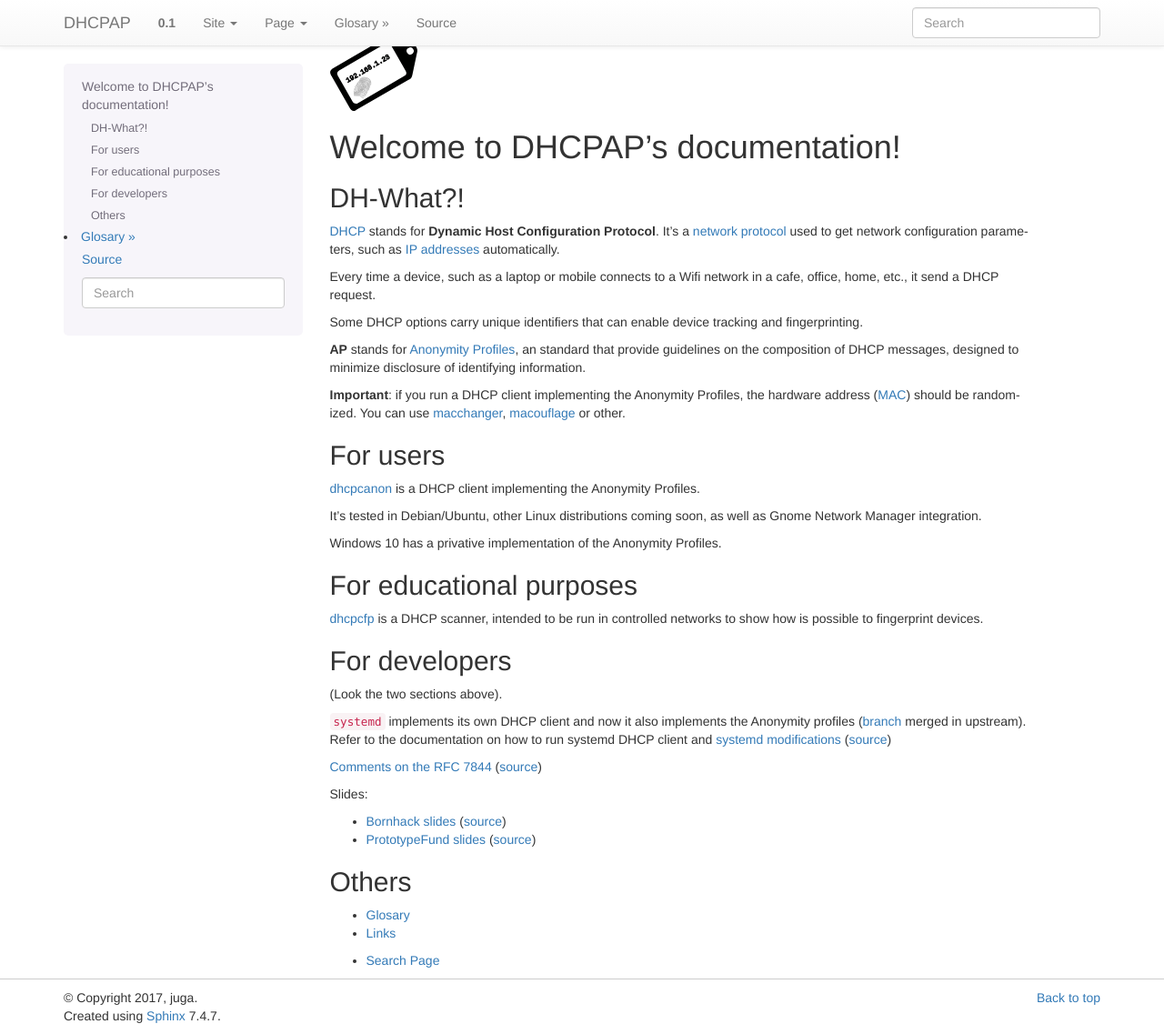
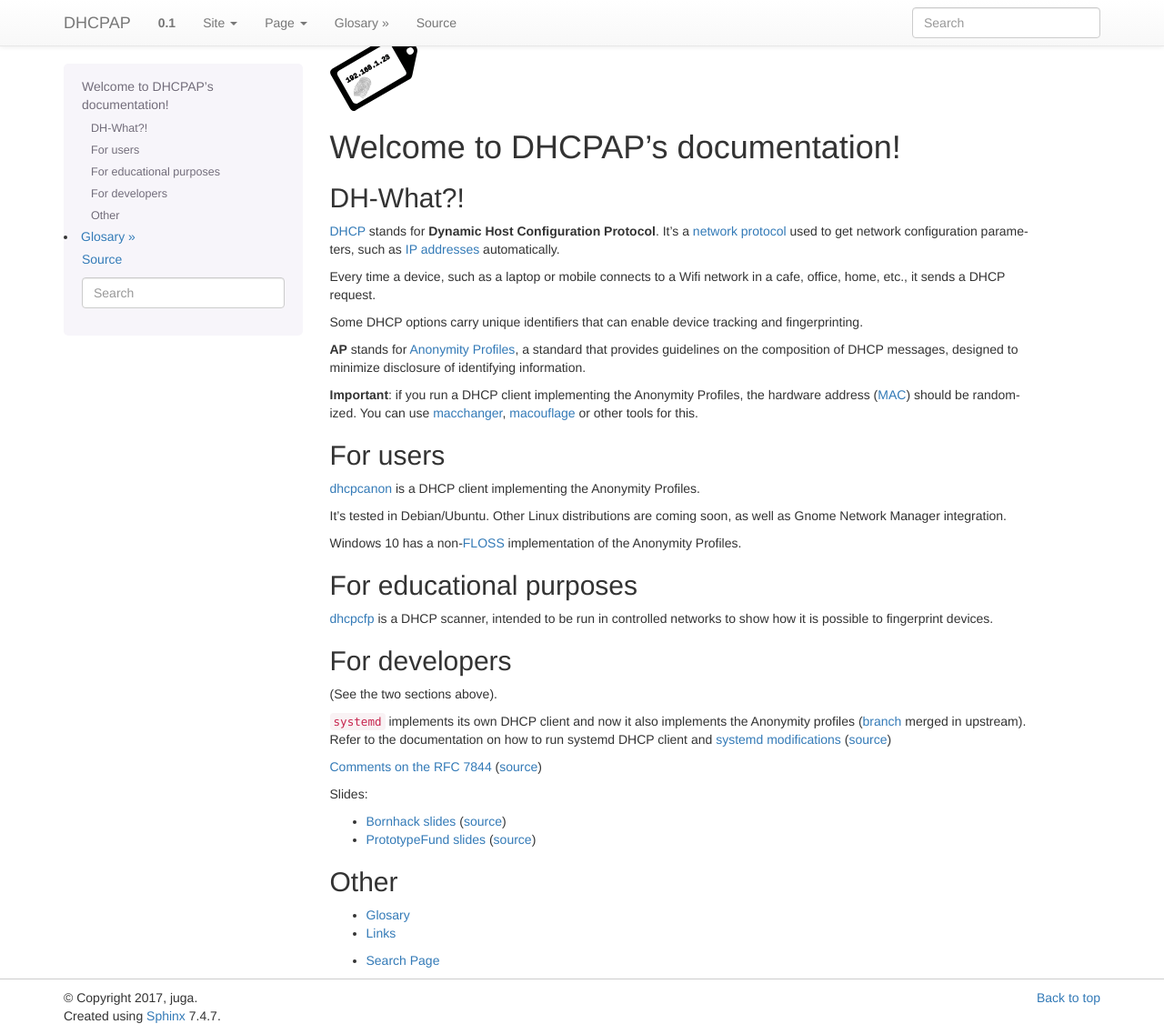
Before and after one commit to DHCPAP/dhcpap.github.io, a Sphinx documentation site: the page built from docs/source/index.rst, in a window 1280 px wide and 1137 px high. Shown: the whole window at 91% size. Built offline with Sphinx 7.4.7, drawn with Linux system fonts in a browser that asks for light colours.

Commit message:
index.rst spelling/details

```diff
--- a/docs/source/index.rst
+++ b/docs/source/index.rst
@@ -20,20 +20,20 @@ get network configuration parameters, such as
 `IP addresses <https://en.wikipedia.org/wiki/IP_address>`__ automatically.
 
 Every time a device, such as a laptop or mobile connects to a Wifi
-network in a cafe, office, home, etc., it send a DHCP request.
+network in a cafe, office, home, etc., it sends a DHCP request.
 
 Some DHCP options carry unique identifiers that can enable device tracking and
 fingerprinting.
 
 **AP** stands for `Anonymity Profiles <https://tools.ietf.org/html/rfc7844.html>`__,
-an standard that provide guidelines on the composition of DHCP messages,
+a standard that provides guidelines on the composition of DHCP messages,
 designed to minimize disclosure of identifying information.
 
 **Important**: if you run a DHCP client implementing the Anonymity Profiles, the
 hardware address (`MAC <https://en.wikipedia.org/wiki/MAC_address>`__) should
 be randomized.
 You can use `macchanger <https://github.com/alobbs/macchanger>`__,
-`macouflage <https://github.com/subgraph/macouflage>`__ or other.
+`macouflage <https://github.com/subgraph/macouflage>`__ or other tools for this.
 
 For users
 ----------
@@ -41,22 +41,23 @@ For users
 `dhcpcanon <https://dhcpcanon.readthedocs.io/>`__ is a DHCP client implementing
 the Anonymity Profiles.
 
-It's tested in Debian/Ubuntu, other Linux distributions coming soon, as well as
+It's tested in Debian/Ubuntu. Other Linux distributions are coming soon, as well as
 Gnome Network Manager integration.
 
-Windows 10 has a privative implementation of the Anonymity Profiles.
+Windows 10 has a non-`FLOSS <https://en.wikipedia.org/wiki/Free_and_open-source_software>`__
+implementation of the Anonymity Profiles.
 
 For educational purposes
 ------------------------
 
 `dhcpcfp <https://dhcpcfp.readthedocs.io/>`__ is a DHCP scanner,
-intended to be run in controlled networks to show how is possible to
+intended to be run in controlled networks to show how it is possible to
 fingerprint devices.
 
 For developers
 ---------------
 
-(Look the two sections above).
+(See the two sections above).
 
 ``systemd`` implements its own DHCP client and now it also implements the
 Anonymity profiles (`branch <https://github.com/juga0/systemd/tree/features/rfc7844>`__
@@ -75,7 +76,7 @@ Slides:
 * `PrototypeFund slides <https://dhcpap.github.io/dhcpcanon_p_slides/>`__
   (`source <https://github.com/DHCPAP/dhcpcanon_p_slides>`__)
 
-Others
+Other
 --------
 
 .. toctree::
```
